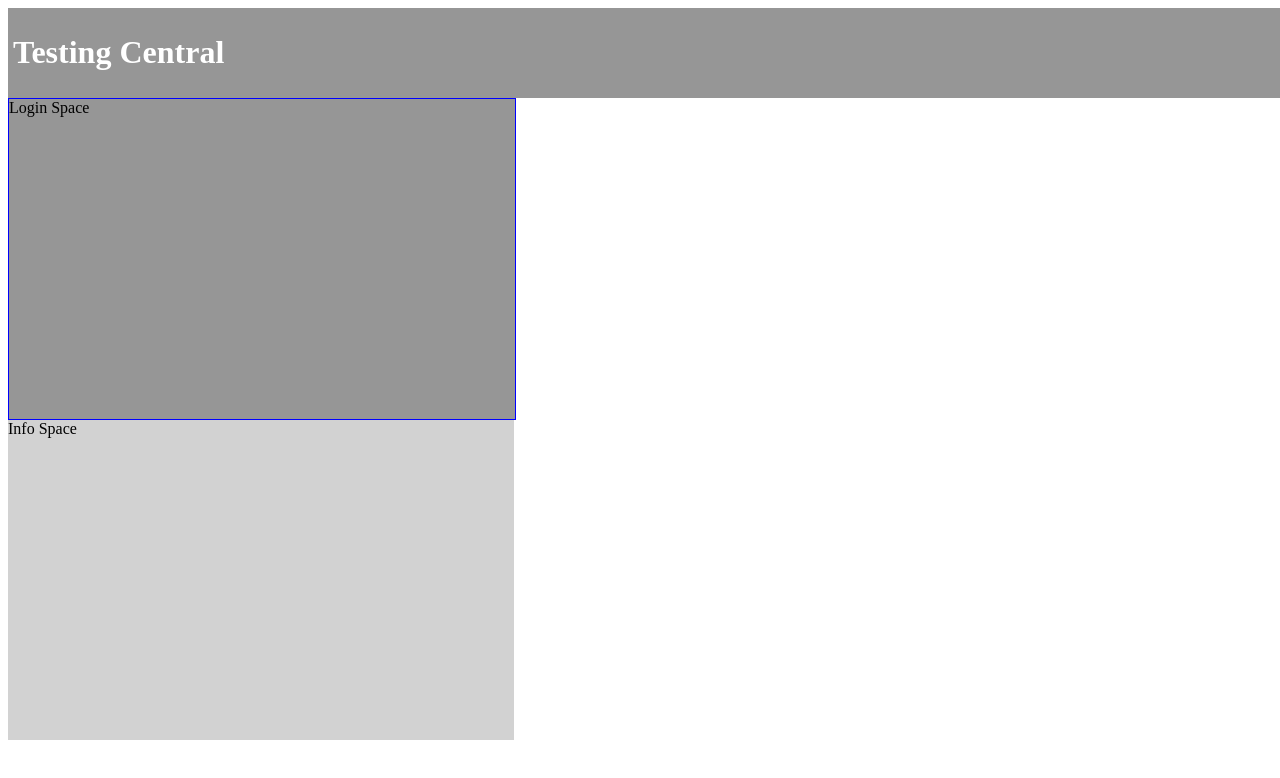
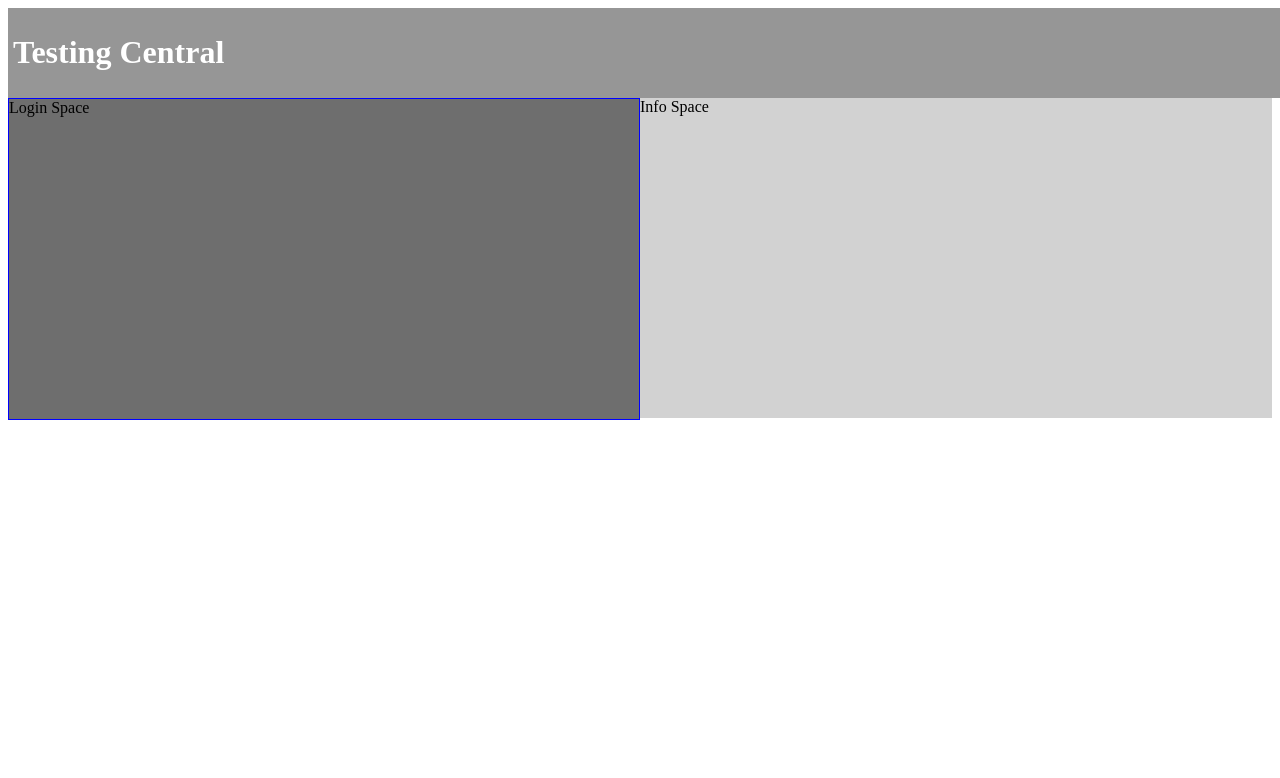
Before and after one commit to deanwaskom/angular-testingapp, an Angular app: page / in a window 1280 px wide. Shown: the top 778 px of the page. Built offline with nearby package versions, Linux system fonts and the light colour scheme.

Commit message:
4 files modified

```diff
--- a/src/app/app.component.css
+++ b/src/app/app.component.css
@@ -3,3 +3,5 @@ p {
 }
 
 .head-bar { width: 100%; padding: 5px; background: rgb(150,150,150); color: rgb(255,255,255); }
+.app-home { width: 50%; float: left }
+.app-info { width: 50%; float: right }
--- a/src/app/app.component.html
+++ b/src/app/app.component.html
@@ -1,4 +1,9 @@
 <div class="head-bar">
   <h1>Testing Central</h1>
 </div>
-<div><app-home-screen></app-home-screen><app-info-space></app-info-space></div>
+<div class="app-home">
+  <app-home-screen></app-home-screen>
+</div>
+<div class="app-info">
+  <app-info-space></app-info-space>
+</div>
--- a/src/app/home-screen/home-screen.component.css
+++ b/src/app/home-screen/home-screen.component.css
@@ -1 +1 @@
-.cred-input { width: 40%; height: 320px; background: rgb(150,150,150); border: 1px solid blue; }
+.cred-input { height: 320px; background: rgb(110,110,110); border: 1px solid blue; }
--- a/src/app/info-space/info-space.component.css
+++ b/src/app/info-space/info-space.component.css
@@ -1 +1 @@
-.info-space { width: 40%; height: 320px; background: rgb(210,210,210); }
+.info-space { height: 320px; background: rgb(210,210,210); }
```
